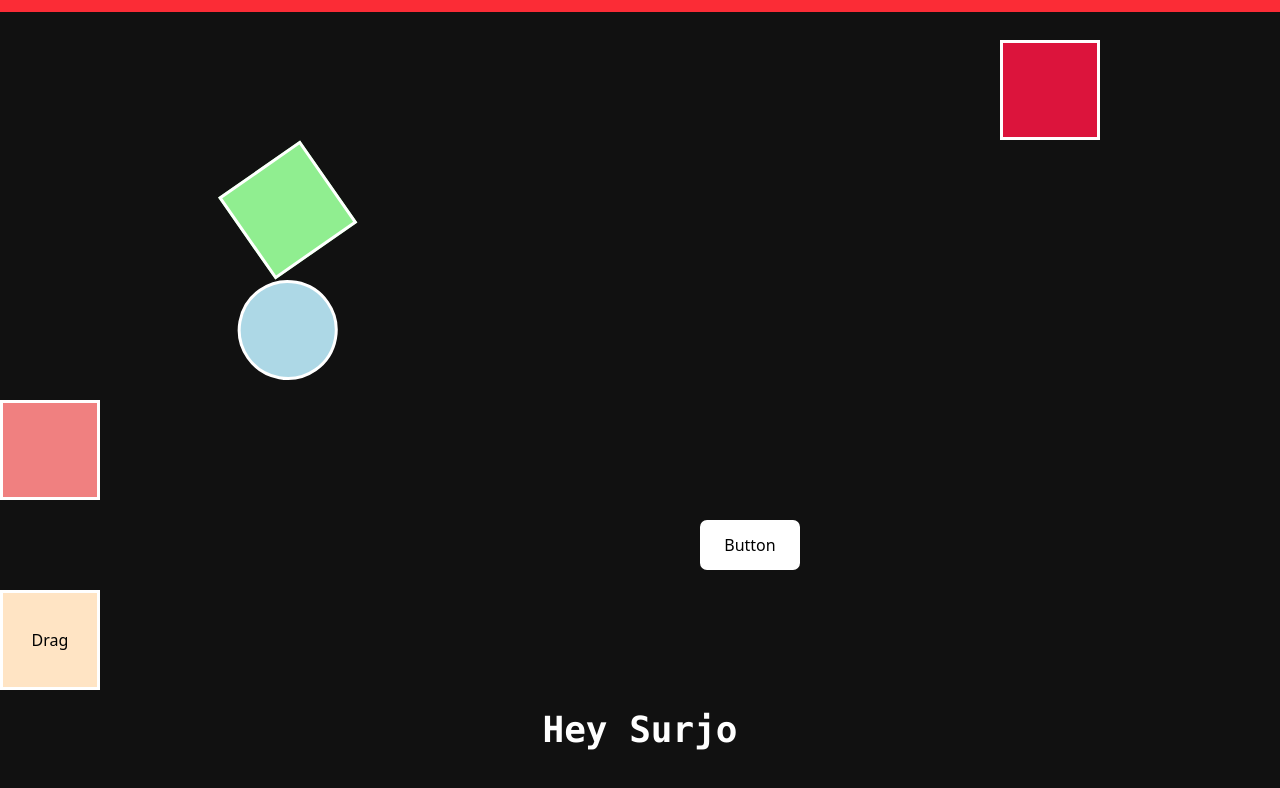
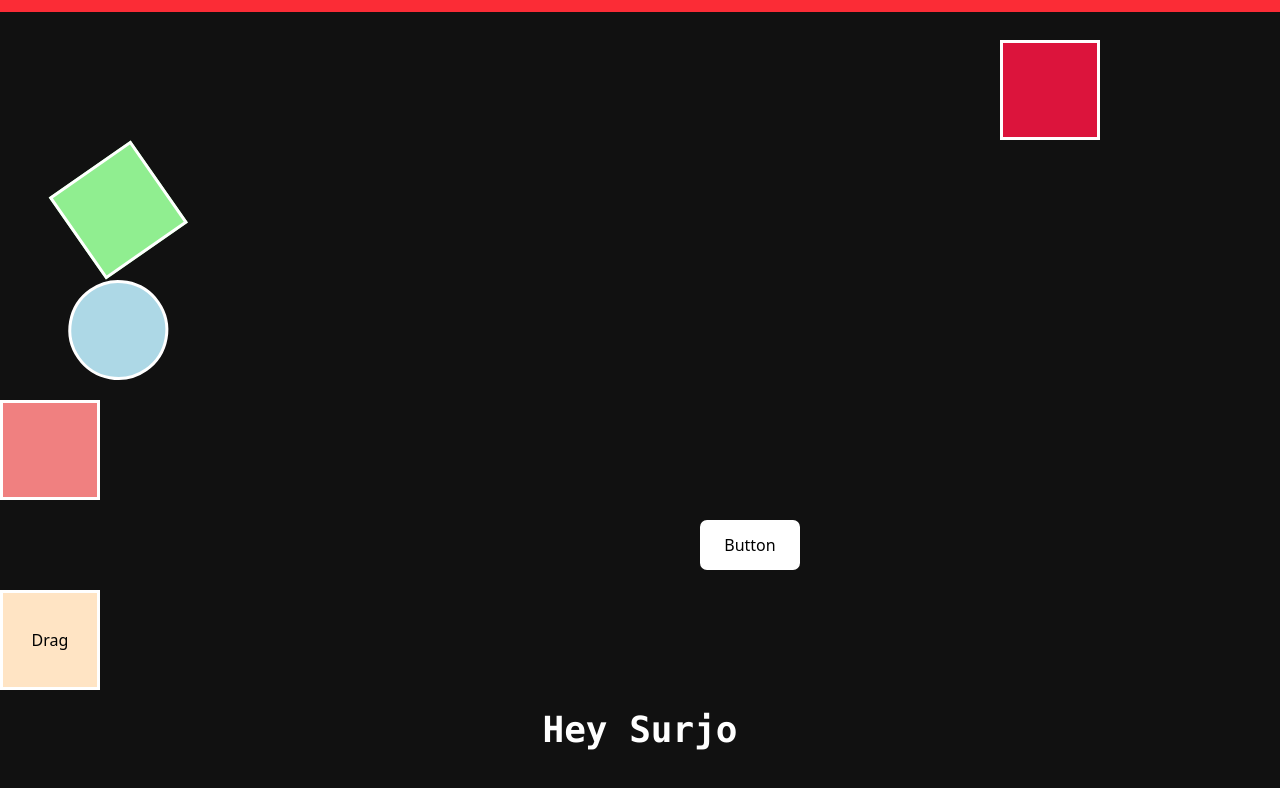
Before and after one commit to Surjendu-kar/fm, a React (Vite) app: page / in a window 1280 px wide. Shown: the top 788 px of the page. Built offline with nearby package versions, Linux system fonts and the light colour scheme.

Commit message:
Update BasicMotion component to change initial x position to -100 for all elements; improve ScrollMotion comments for clarity on opacity mapping

```diff
--- a/src/BasicMotion.jsx
+++ b/src/BasicMotion.jsx
@@ -7,7 +7,7 @@ const BasicMotion = () => (
       className="box-1"
       initial={{
         // initial position
-        x: 100,
+        x: -100,
       }}
       animate={{
         // final position
@@ -24,7 +24,7 @@ const BasicMotion = () => (
       className="box-2"
       initial={{
         // initial position
-        x: 100,
+        x: -100,
       }}
       animate={{
         // final position
@@ -42,7 +42,7 @@ const BasicMotion = () => (
       className="circle"
       initial={{
         // initial position
-        x: 100,
+        x: -100,
       }}
       animate={{
         // final position
--- a/src/ScrollMotion.jsx
+++ b/src/ScrollMotion.jsx
@@ -6,9 +6,8 @@ const ScrollMotion = () => {
   console.log(useScroll());
   const { scrollYProgress } = useScroll();
 
-  // useTransform maps scrollYProgress (0 to 1) to opacity (0 to 1)
-  // When at the top: opacity = 0 (invisible)
-  // When at the bottom: opacity = 1 (fully visible)
+  // When scrollYProgress is 0 (top), opacity will be 0 (invisible).
+  // When scrollYProgress is 1 (bottom), opacity will be 1 (fully visible).
   const opacity = useTransform(scrollYProgress, [0, 1], [0, 1]);
 
   return (
```
